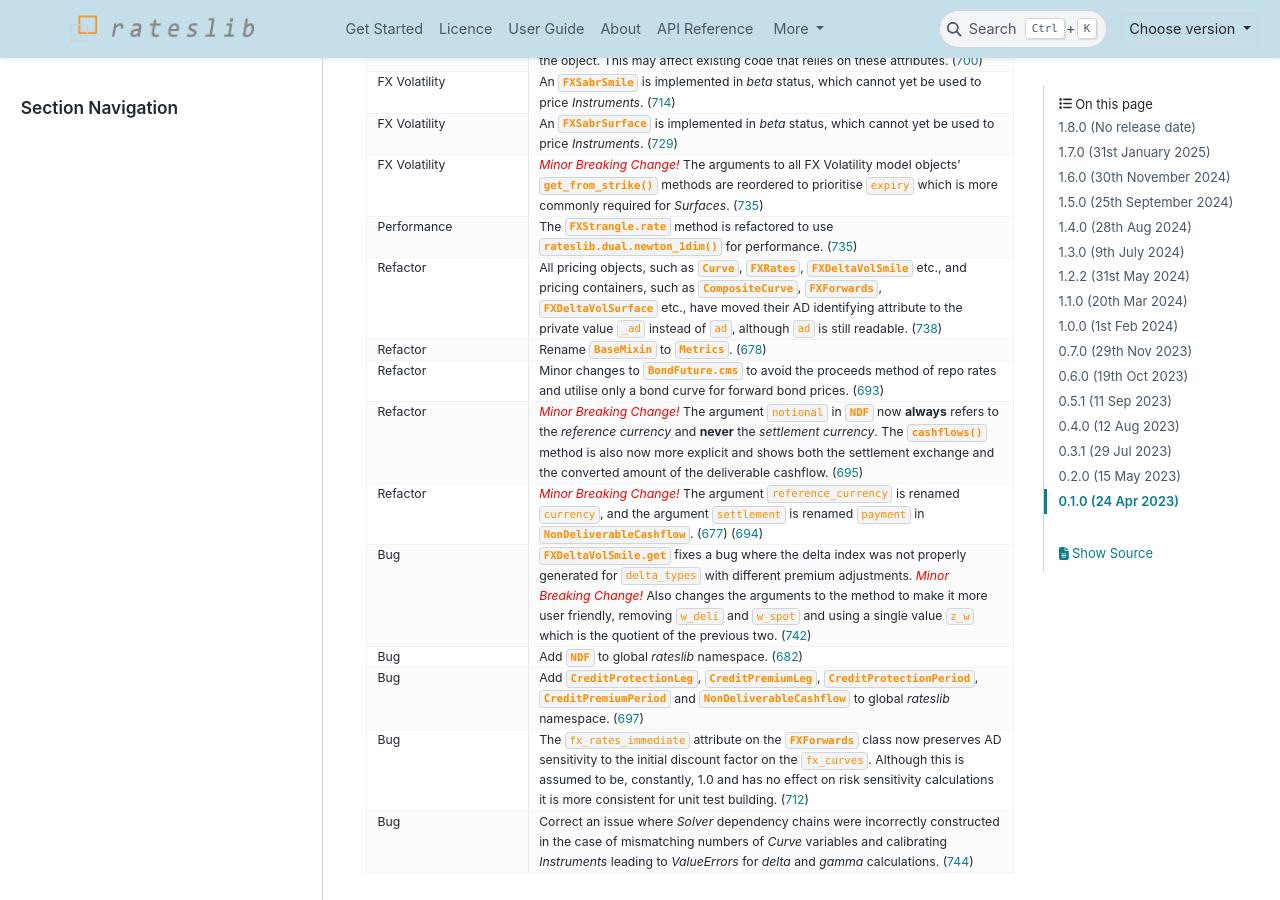
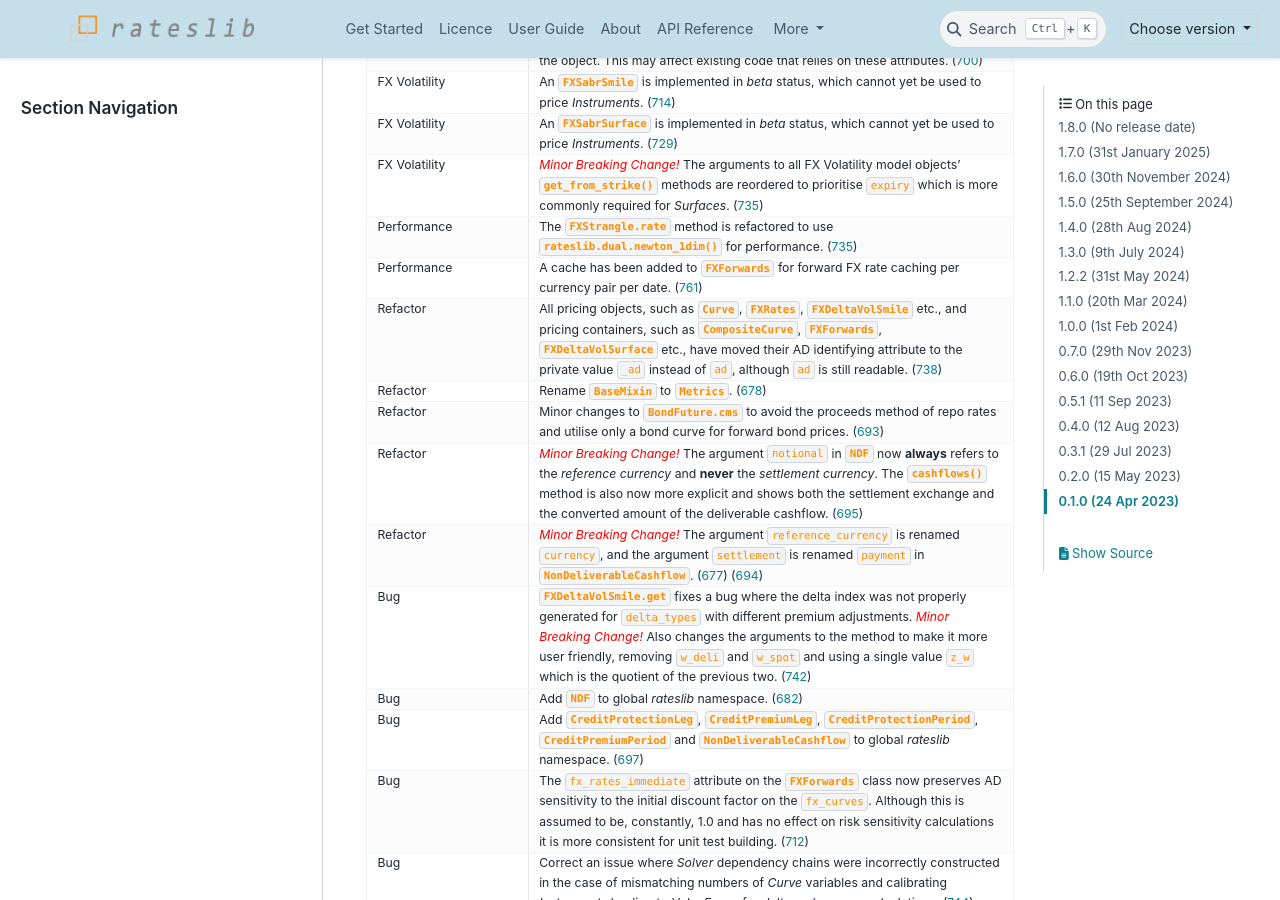
Before and after one commit to attack68/rateslib, a Sphinx documentation site: the page built from docs/source/i_whatsnew.rst, in a window 1280 px wide and 900 px high, scrolled down 505 px. Built offline with Sphinx 7.4.7 and the PyData theme 0.15.4, drawn with Linux system fonts in a browser that asks for light colours; comment, search, counter and statistics services are not loaded.

Commit message:
whats new

```diff
--- a/docs/source/i_whatsnew.rst
+++ b/docs/source/i_whatsnew.rst
@@ -57,6 +57,10 @@ email contact, see `rateslib <https://rateslib.com>`_.
      - The :meth:`FXStrangle.rate <rateslib.instruments.FXStrange.rate>` method is refactored to
        use :meth:`rateslib.dual.newton_1dim` for performance.
        (`735 <https://github.com/attack68/rateslib/pull/735>`_)
+   * - Performance
+     - A cache has been added to :class:`~rateslib.fx.FXForwards` for forward FX rate caching
+       per currency pair per date.
+       (`761 <https://github.com/attack68/rateslib/pull/761>`_)
    * - Refactor
      - All pricing objects, such as :class:`~rateslib.curves.Curve`, :class:`~rateslib.fx.FXRates`,
        :class:`~rateslib.fx_volatility.FXDeltaVolSmile` etc., and pricing containers, such as
```
